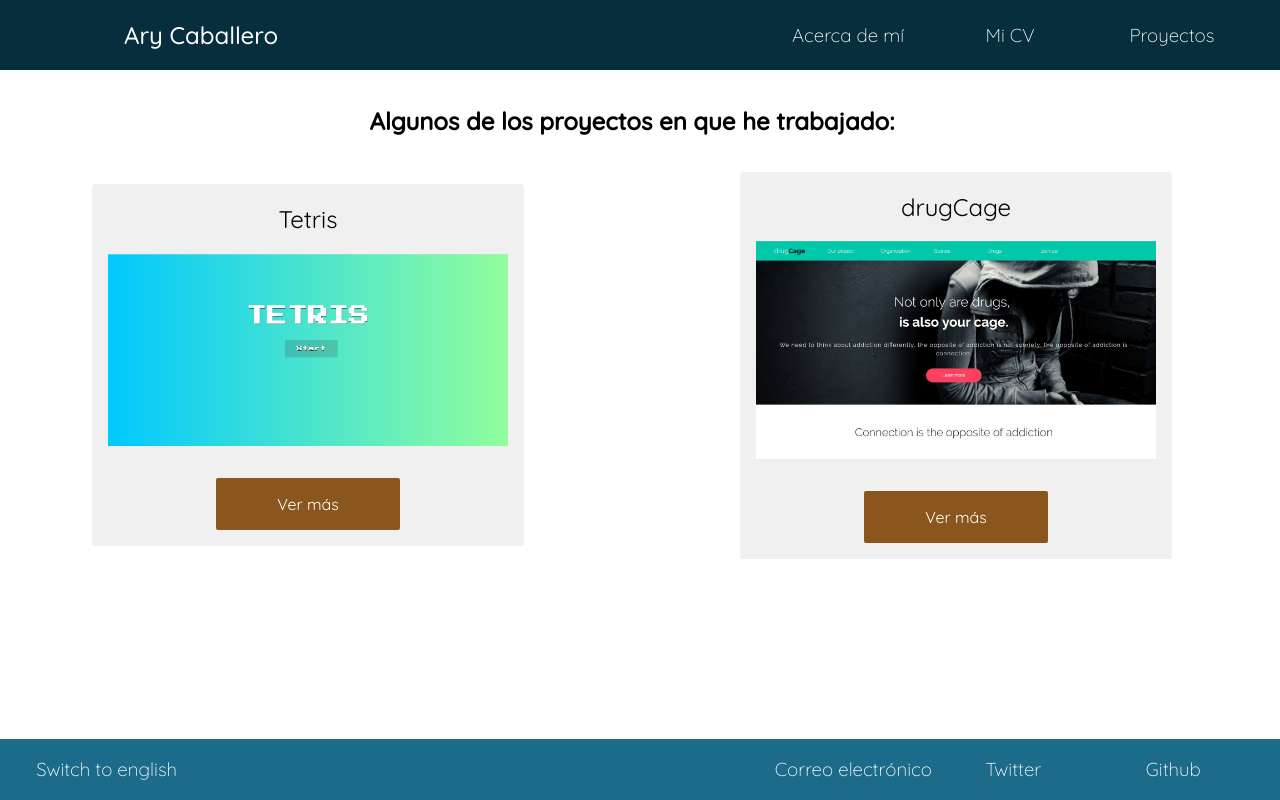
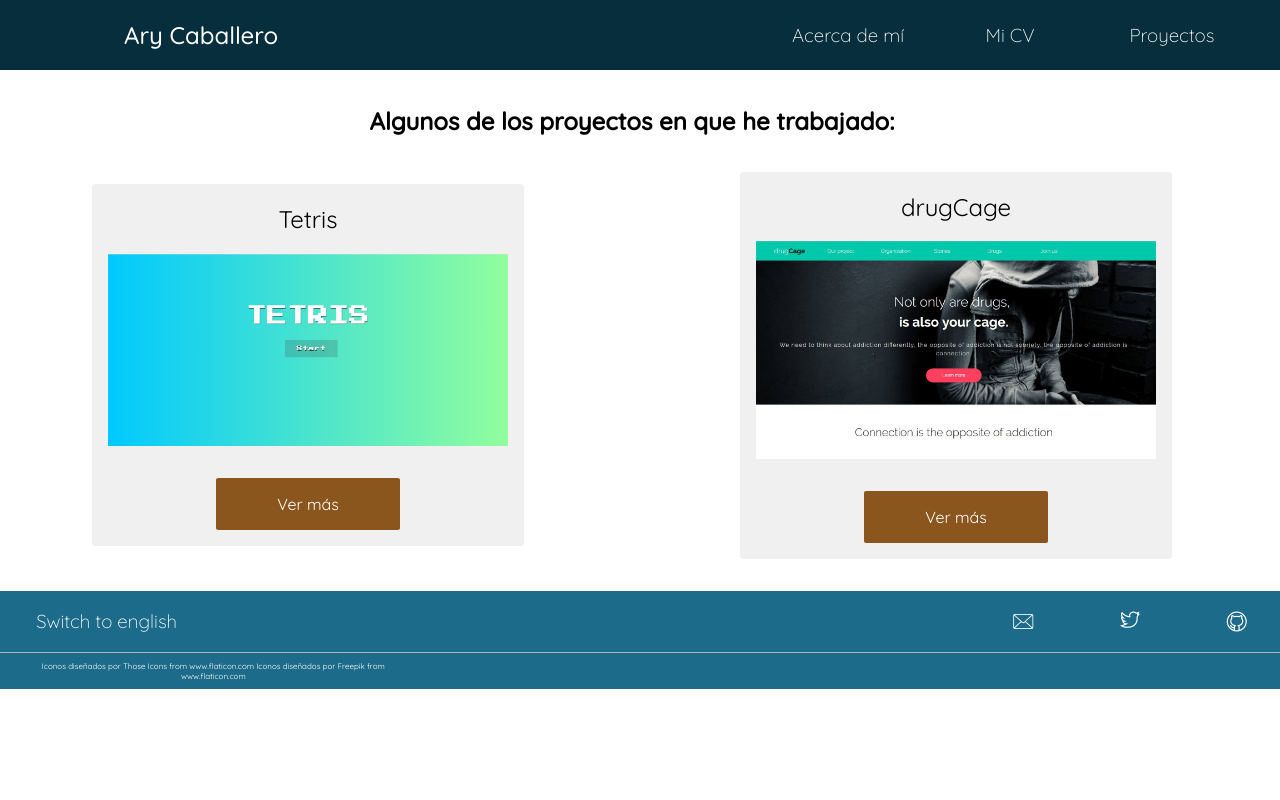
Before and after one commit to AryEmmanuel/aryemmanuel.github.io, a plain HTML site: page projects.html in a window 1280 px wide. Drawn offline with Linux system fonts and the light colour scheme.

Commit message:
Icons added and assets reorganized.

```diff
--- /dev/null
+++ b/css/flaticon.css
@@ -0,0 +1,35 @@
+	/*
+  	Flaticon icon font: Flaticon
+  	Creation date: 26/02/2020 04:56
+  	*/
+
+@font-face {
+  font-family: "Flaticon";
+  src: url("./Flaticon.eot");
+  src: url("./Flaticon.eot?#iefix") format("embedded-opentype"),
+       url("./Flaticon.woff2") format("woff2"),
+       url("./Flaticon.woff") format("woff"),
+       url("./Flaticon.ttf") format("truetype"),
+       url("./Flaticon.svg#Flaticon") format("svg");
+  font-weight: normal;
+  font-style: normal;
+}
+
+@media screen and (-webkit-min-device-pixel-ratio:0) {
+  @font-face {
+    font-family: "Flaticon";
+    src: url("./Flaticon.svg#Flaticon") format("svg");
+  }
+}
+
+[class^="flaticon-"]:before, [class*=" flaticon-"]:before,
+[class^="flaticon-"]:after, [class*=" flaticon-"]:after {
+  font-family: Flaticon;
+        font-size: 20px;
+font-style: normal;
+margin-left: 20px;
+}
+
+.flaticon-gorjeo:before { content: "\f100"; }
+.flaticon-github:before { content: "\f101"; }
+.flaticon-sobre:before { content: "\f102"; }
--- a/style.css
+++ b/css/style.css
@@ -7,6 +7,10 @@ body {
     background-color: #42ACD6;
     font-family: 'Quicksand';
     width: 100%;
+}
+a {
+    text-decoration: none;
+    color: white;
 }
 .no-i {
     background-color: white;
@@ -74,10 +78,13 @@ body {
     background-color:#1D6B8A;
     color: white;
     margin-right: 0em;
-    position: absolute;
+    position: relative;
     bottom:0px;
     margin-left: 0;
     width: 100%;
+}
+.icon {
+    width: 1.5em;
 }
 h3 a, h2 a {
     text-decoration: none;
--- a/projects.html
+++ b/projects.html
@@ -2,8 +2,9 @@
 <head>
     <meta charset="UTF-8">
     <meta name="viewport" content="width=device-width, initial-scale=0.35, maximum-scale=0.35, user-scalable=no" />
-    <link rel="stylesheet" href="flexboxgrid.min.css">
-    <link rel="stylesheet" href="style.css">
+    <link rel="stylesheet" href="css/flexboxgrid.min.css">
+    <link rel="stylesheet" href="css/style.css">
+    <link rel="stylesheet" type="text/css" href="css/flaticon.css">
     <title>Proyectos</title>
 </head>
 <body class="corregir no-i">
@@ -37,13 +38,13 @@
         </div>
     </div>
     <div class="corregir">
-        <div class="row nmright middle-xs center-xs">
+        <div class="row nmright middle-xs center-xs"  style="padding-bottom: 2em;">
             <div class="col-xs-4 element">
                 <div class="row middle-xs center-xs">
                     <div class="col-xs-12"><h2>Tetris</h2></div>
                 </div>
                 <div class="row middle-xs center-xs">
-                    <div class="col-xs-12"><img src="tetris1.png" alt=""></div>
+                    <div class="col-xs-12"><img src="pics/tetris1.png" alt=""></div>
                 </div>
                 <div class="row middle-xs center-xs" style="margin-top: 2em;">
                     <div class="col-xs-6"><a href="" class="btn-stn">Ver más</a></div>
@@ -54,7 +55,7 @@
                     <div class="col-xs-12"><h2>drugCage</h2></div>
                 </div>
                 <div class="row middle-xs center-xs">
-                    <div class="col-xs-12"><img src="drugcage1.png" alt=""></div>
+                    <div class="col-xs-12"><img src="pics/drugcage1.png" alt=""></div>
                 </div>
                 <div class="row middle-xs center-xs" style="margin-top: 2em;">
                     <div class="col-xs-6"><a href="" class="btn-stn">Ver más</a></div>
@@ -62,27 +63,39 @@
             </div>
         </div>
     </div>
-    <div class="row start footer middle-xs">
+    <div class="footer">
+        <div class="row start middle-xs corregir" style="border-bottom: 1px solid rgb(180, 180, 180);">
             <div class="col-xs-2 center-xs">
                 <div class="containe">
                     <h3><a href="">Switch to english</a></h3>
                 </div>
             </div>
-        <div class="col-xs-2  col-xs-offset-5 center-xs">
+            <div class="col-xs-1  col-xs-offset-7 center-xs">
                 <div class="containe">
-                <h3><a href="mailto:aryemmanuel599@gmail.com">Correo electrónico</a></h3>
+                    <h3><a href="mailto:aryemmanuel599@gmail.com">
+                        <i class="flaticon-sobre"></i>
+                    </a></h3>
                 </div>
             </div>
             <div class="col-xs-1 center-xs">
                 <div class="containr">
-                <h3><a href="https://twitter.com/aryeCaballero">Twitter</a></h3>
+                    <h3><a href="https://twitter.com/aryeCaballero">
+                        <i class="flaticon-gorjeo"></i>
+                    </a></h3>
                 </div>
             </div>
-        <div class="col-xs-2 center-xs">
+            <div class="col-xs-1 center-xs">
                 <div class="containe">
-                <h3><a href="https://github.com/AryEmmanuel">Github</a></h3>
+                    <h3><a href="https://github.com/AryEmmanuel">
+                        <i class="flaticon-github"></i>
+                    </a></h3>
                 </div>
             </div>
         </div>
-</body>
+        <div class="row start middle-xs corregir">
+            <div class="col-xs-4 center-xs">
+                <p style="font-size: 8px;">Iconos diseñados por <a href="https://www.flaticon.es/autores/those-icons" title="Those Icons">Those Icons</a> from <a href="https://www.flaticon.es/"     title="Flaticon">www.flaticon.com</a> Iconos diseñados por <a href="https://www.flaticon.es/autores/freepik" title="Freepik">Freepik</a> from <a href="https://www.flaticon.es/" title="Flaticon">www.flaticon.com</a></p>
+            </div>
+        </div>
+    </div>
 </html>
```
Also changed, not shown: index.html (+22 -8 lines), css/Flaticon.svg (added), css/Flaticon.ttf (added), css/Flaticon.woff (added), css/Flaticon.woff2 (added), css/flexboxgrid.min.css (renamed from flexboxgrid.min.css), pics/drugcage1.png (renamed from drugcage1.png), pics/drugcage2.png (renamed from drugcage2.png), pics/tetris1.PNG (renamed from tetris1.PNG), 1 other file. Lines whose indentation alone changed are shown as unchanged.
